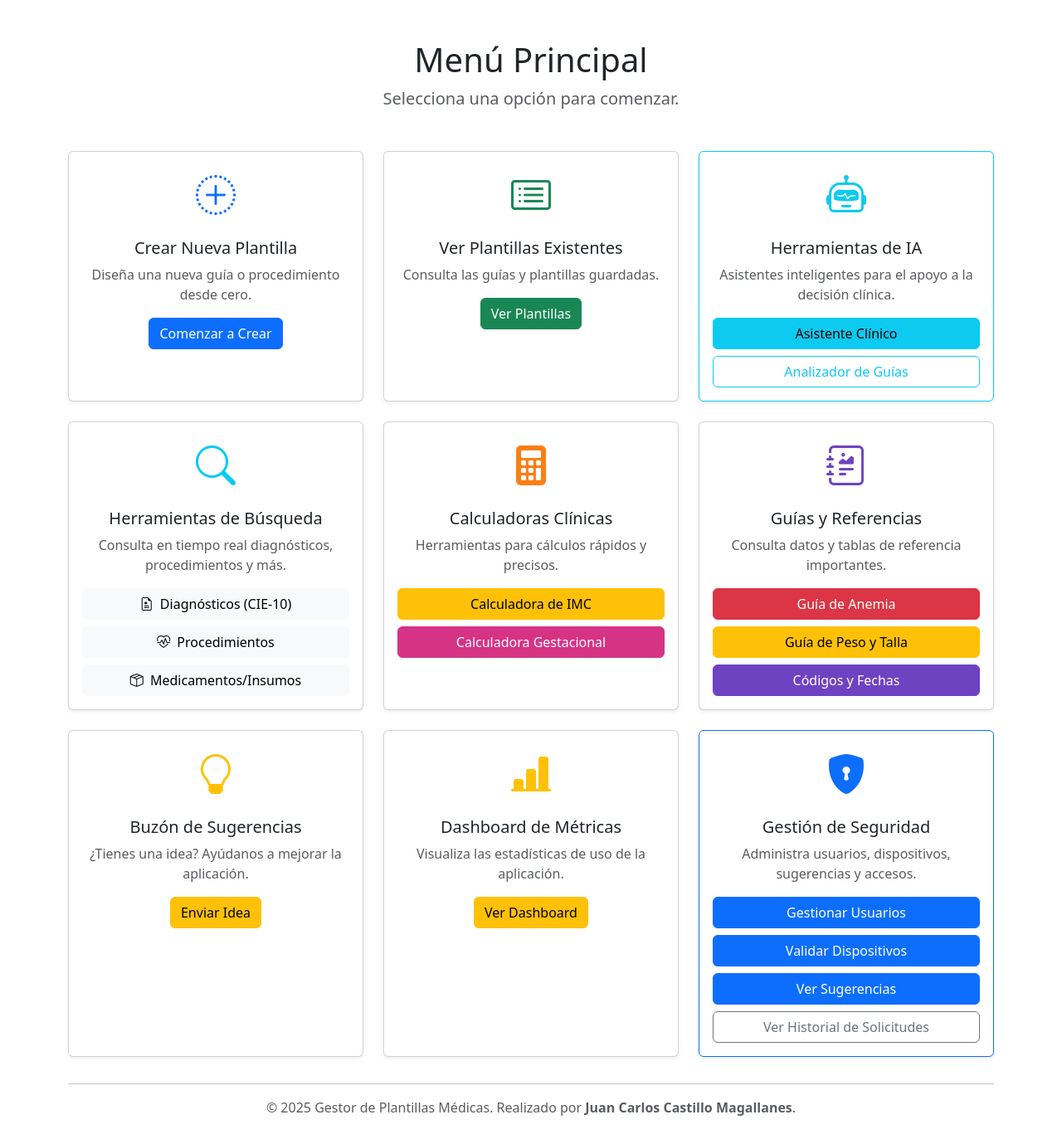
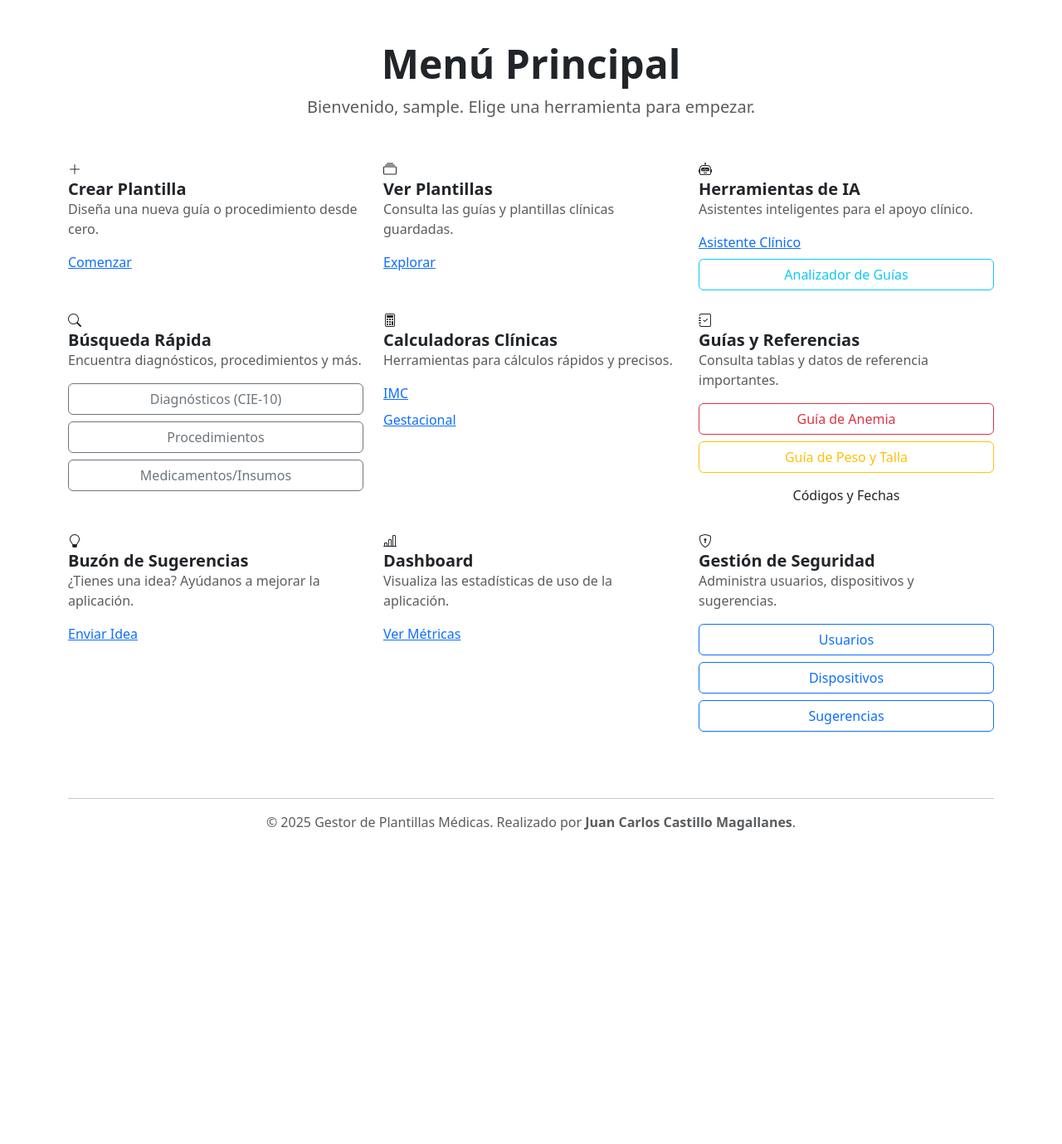
Before and after one commit to juanccm717-cyber/gestor-plantillas-web, a Flask app: page /menu in a window 1280 px wide. Shown: the part 56-1435 px from the top of the page at 83% size. After the commit the page ends 1057 px from the top, so only its background shows below. Run offline with Flask 3, Linux system fonts and the light colour scheme; the visitor is signed in with stand-in values (Sample User, id 1); some libraries are stand-ins or nearby versions.

Commit message:
actualizado

```diff
--- a/templates/menu.html
+++ b/templates/menu.html
@@ -4,44 +4,112 @@
 
 {% block styles %}
 <style>
-    /* Estilo para asegurar que las tarjetas en la misma fila tengan la misma altura */
-    .card {
+    /* --- Estilos Generales del Cuerpo --- */
+    body {
+        background-color: #f8f9fa; /* Un fondo gris muy claro */
+    }
+
+    /* --- Estilos para las Tarjetas del Menú --- */
+    .menu-card {
+        background-color: #ffffff;
+        border: none;
+        border-radius: 15px; /* Bordes más redondeados */
+        box-shadow: 0 10px 25px rgba(0, 0, 0, 0.08);
+        transition: transform 0.3s ease, box-shadow 0.3s ease;
         display: flex;
         flex-direction: column;
     }
-    .card-body {
+
+    .menu-card:hover {
+        transform: translateY(-8px); /* Efecto de elevación al pasar el cursor */
+        box-shadow: 0 15px 30px rgba(0, 0, 0, 0.12);
+    }
+
+    .menu-card .card-body {
+        padding: 2rem;
         flex-grow: 1;
         display: flex;
         flex-direction: column;
+        text-align: center;
     }
-    .card-body .mt-auto {
-        margin-top: auto;
+
+    /* --- Estilos para los Iconos --- */
+    .icon-circle {
+        width: 70px;
+        height: 70px;
+        border-radius: 50%;
+        display: inline-flex;
+        align-items: center;
+        justify-content: center;
+        margin-bottom: 1.5rem;
+        font-size: 2.5rem; /* Iconos más grandes */
+        color: #fff;
     }
+
+    /* Paleta de colores para los círculos de los iconos */
+    .icon-blue { background: linear-gradient(135deg, #0d6efd, #0a58ca); }
+    .icon-green { background: linear-gradient(135deg, #198754, #146c43); }
+    .icon-cyan { background: linear-gradient(135deg, #0dcaf0, #3dd5f3); }
+    .icon-orange { background: linear-gradient(135deg, #fd7e14, #f76707); }
+    .icon-purple { background: linear-gradient(135deg, #6f42c1, #6139a8); }
+    .icon-yellow { background: linear-gradient(135deg, #ffc107, #f5b000); }
+    .icon-pink { background: linear-gradient(135deg, #d63384, #c21a72); }
+    .icon-red { background: linear-gradient(135deg, #dc3545, #c92131); }
+
+
+    /* --- Estilos para los Botones --- */
+    .btn-menu {
+        border-radius: 50px; /* Botones tipo "píldora" */
+        padding: 0.75rem 1.5rem;
+        font-weight: 600;
+        border: none;
+        transition: all 0.3s ease;
+        color: #fff !important; /* Asegurar texto blanco */
+    }
+
+    .btn-menu:hover {
+        transform: translateY(-2px);
+        box-shadow: 0 4px 15px rgba(0, 0, 0, 0.2);
+    }
+
+    /* Degradados para los botones */
+    .btn-grad-blue { background-image: linear-gradient(to right, #007bff, #0056b3); }
+    .btn-grad-green { background-image: linear-gradient(to right, #28a745, #218838); }
+    .btn-grad-cyan { background-image: linear-gradient(to right, #17a2b8, #117a8b); }
+    .btn-grad-orange { background-image: linear-gradient(to right, #fd7e14, #f76707); }
+    .btn-grad-purple { background-image: linear-gradient(to right, #6f42c1, #6139a8); }
+    .btn-grad-yellow { background-image: linear-gradient(to right, #ffc107, #f5b000); color: #212529 !important; }
+    .btn-grad-pink { background-image: linear-gradient(to right, #d63384, #c21a72); }
+    .btn-grad-red { background-image: linear-gradient(to right, #dc3545, #c92131); }
+
+    .btn-outline-menu {
+        border-radius: 50px;
+        padding: 0.75rem 1.5rem;
+        font-weight: 600;
+        transition: all 0.3s ease;
+    }
+
 </style>
 {% endblock %}
 
 {% block content %}
-<div class="container mt-5">
+<div class="container my-5">
     <div class="text-center mb-5">
-        <h1>Menú Principal</h1>
-        <p class="lead text-muted">Selecciona una opción para comenzar.</p>
+        <h1 class="display-5 fw-bold">Menú Principal</h1>
+        <p class="lead text-muted">Bienvenido, {{ session.username }}. Elige una herramienta para empezar.</p>
     </div>
 
     <div class="row justify-content-center g-4">
 
-        <!-- ================================================== -->
-        <!--           TARJETAS DE GESTIÓN PRINCIPAL            -->
-        <!-- ================================================== -->
-
         <!-- Tarjeta para Crear Plantilla (Solo Admin) -->
         {% if session.role == 'administrador' %}
         <div class="col-lg-4 col-md-6">
-            <div class="card h-100 shadow-sm">
-                <div class="card-body text-center">
-                    <div class="mb-3"><i class="bi bi-plus-circle-dotted" style="font-size: 3rem; color: #0d6efd;"></i></div>
-                    <h5 class="card-title">Crear Nueva Plantilla</h5>
+            <div class="menu-card">
+                <div class="card-body">
+                    <div class="icon-circle icon-blue"><i class="bi bi-plus-lg"></i></div>
+                    <h5 class="card-title fw-bold">Crear Plantilla</h5>
                     <p class="card-text text-muted">Diseña una nueva guía o procedimiento desde cero.</p>
-                    <a href="{{ url_for('plantillas') }}" class="btn btn-primary mt-auto">Comenzar a Crear</a>
+                    <a href="{{ url_for('plantillas') }}" class="btn-menu btn-grad-blue mt-auto">Comenzar</a>
                 </div>
             </div>
         </div>
@@ -49,138 +117,120 @@
 
         <!-- Tarjeta para Ver Plantillas -->
         <div class="col-lg-4 col-md-6">
-            <div class="card h-100 shadow-sm">
-                <div class="card-body text-center">
-                    <div class="mb-3"><i class="bi bi-card-list" style="font-size: 3rem; color: #198754;"></i></div>
-                    <h5 class="card-title">Ver Plantillas Existentes</h5>
-                    <p class="card-text text-muted">Consulta las guías y plantillas guardadas.</p>
-                    <a href="{{ url_for('ver_plantillas') }}" class="btn btn-success mt-auto">Ver Plantillas</a>
+            <div class="menu-card">
+                <div class="card-body">
+                    <div class="icon-circle icon-green"><i class="bi bi-collection"></i></div>
+                    <h5 class="card-title fw-bold">Ver Plantillas</h5>
+                    <p class="card-text text-muted">Consulta las guías y plantillas clínicas guardadas.</p>
+                    <a href="{{ url_for('ver_plantillas') }}" class="btn-menu btn-grad-green mt-auto">Explorar</a>
                 </div>
             </div>
         </div>
 
-        <!-- ================================================== -->
-        <!--           TARJETA UNIFICADA: HERRAMIENTAS DE IA    -->
-        <!-- ================================================== -->
+        <!-- Tarjeta Unificada: Herramientas de IA -->
         <div class="col-lg-4 col-md-6">
-            <div class="card h-100 shadow-sm border-info">
-                <div class="card-body text-center">
-                    <div class="mb-3"><i class="bi bi-robot" style="font-size: 3rem; color: #0dcaf0;"></i></div>
-                    <h5 class="card-title">Herramientas de IA</h5>
-                    <p class="card-text text-muted">Asistentes inteligentes para el apoyo a la decisión clínica.</p>
+            <div class="menu-card">
+                <div class="card-body">
+                    <div class="icon-circle icon-cyan"><i class="bi bi-robot"></i></div>
+                    <h5 class="card-title fw-bold">Herramientas de IA</h5>
+                    <p class="card-text text-muted">Asistentes inteligentes para el apoyo clínico.</p>
                     <div class="mt-auto w-100">
-                        <a href="{{ url_for('asistente_clinico') }}" class="btn btn-info d-block mb-2">Asistente Clínico</a>
+                        <a href="{{ url_for('asistente_clinico') }}" class="btn-menu btn-grad-cyan d-block mb-2">Asistente Clínico</a>
                         {% if session.role == 'administrador' %}
-                        <a href="{{ url_for('analizar_guia_page') }}" class="btn btn-outline-info d-block">Analizador de Guías</a>
+                        <a href="{{ url_for('analizar_guia_page') }}" class="btn btn-outline-info btn-outline-menu d-block">Analizador de Guías</a>
                         {% endif %}
                     </div>
                 </div>
             </div>
         </div>
 
-        <!-- ================================================== -->
-        <!--           TARJETA UNIFICADA: BÚSQUEDA              -->
-        <!-- ================================================== -->
+        <!-- Tarjeta Unificada: Búsqueda -->
         <div class="col-lg-4 col-md-6">
-            <div class="card h-100 shadow-sm">
-                <div class="card-body text-center">
-                    <div class="mb-3"><i class="bi bi-search" style="font-size: 3rem; color: #0dcaf0;"></i></div>
-                    <h5 class="card-title">Herramientas de Búsqueda</h5>
-                    <p class="card-text text-muted">Consulta en tiempo real diagnósticos, procedimientos y más.</p>
+            <div class="menu-card">
+                <div class="card-body">
+                    <div class="icon-circle icon-purple"><i class="bi bi-search"></i></div>
+                    <h5 class="card-title fw-bold">Búsqueda Rápida</h5>
+                    <p class="card-text text-muted">Encuentra diagnósticos, procedimientos y más.</p>
                     <div class="mt-auto w-100">
-                        <a href="{{ url_for('buscar_diagnosticos') }}" class="btn btn-light d-block mb-2"><i class="bi bi-file-earmark-medical me-1"></i> Diagnósticos (CIE-10)</a>
-                        <a href="{{ url_for('buscar_procedimientos_page') }}" class="btn btn-light d-block mb-2"><i class="bi bi-heart-pulse me-1"></i> Procedimientos</a>
-                        <a href="{{ url_for('buscar_items') }}" class="btn btn-light d-block"><i class="bi bi-box-seam me-1"></i> Medicamentos/Insumos</a>
+                        <a href="{{ url_for('buscar_diagnosticos') }}" class="btn btn-outline-secondary d-block mb-2">Diagnósticos (CIE-10)</a>
+                        <a href="{{ url_for('buscar_procedimientos_page') }}" class="btn btn-outline-secondary d-block mb-2">Procedimientos</a>
+                        <a href="{{ url_for('buscar_items') }}" class="btn btn-outline-secondary d-block">Medicamentos/Insumos</a>
                     </div>
                 </div>
             </div>
         </div>
 
-        <!-- ================================================== -->
-        <!--           TARJETA UNIFICADA: CALCULADORAS          -->
-        <!-- ================================================== -->
+        <!-- Tarjeta Unificada: Calculadoras -->
         <div class="col-lg-4 col-md-6">
-            <div class="card h-100 shadow-sm">
-                <div class="card-body text-center">
-                    <div class="mb-3"><i class="bi bi-calculator-fill" style="font-size: 3rem; color: #fd7e14;"></i></div>
-                    <h5 class="card-title">Calculadoras Clínicas</h5>
+            <div class="menu-card">
+                <div class="card-body">
+                    <div class="icon-circle icon-orange"><i class="bi bi-calculator"></i></div>
+                    <h5 class="card-title fw-bold">Calculadoras Clínicas</h5>
                     <p class="card-text text-muted">Herramientas para cálculos rápidos y precisos.</p>
                     <div class="mt-auto w-100">
-                        <a href="{{ url_for('calculadora_imc') }}" class="btn btn-warning d-block mb-2">Calculadora de IMC</a>
-                        <a href="{{ url_for('calculadora_gestacional') }}" class="btn btn-pink d-block">Calculadora Gestacional</a>
+                        <a href="{{ url_for('calculadora_imc') }}" class="btn-menu btn-grad-orange d-block mb-2">IMC</a>
+                        <a href="{{ url_for('calculadora_gestacional') }}" class="btn-menu btn-grad-pink d-block">Gestacional</a>
                     </div>
                 </div>
             </div>
         </div>
 
-        <!-- ================================================== -->
-        <!--           TARJETA UNIFICADA: GUÍAS RÁPIDAS         -->
-        <!-- ================================================== -->
+        <!-- Tarjeta Unificada: Guías Rápidas -->
         <div class="col-lg-4 col-md-6">
-            <div class="card h-100 shadow-sm">
-                <div class="card-body text-center">
-                    <div class="mb-3"><i class="bi bi-journal-richtext" style="font-size: 3rem; color: #6f42c1;"></i></div>
-                    <h5 class="card-title">Guías y Referencias</h5>
-                    <p class="card-text text-muted">Consulta datos y tablas de referencia importantes.</p>
+            <div class="menu-card">
+                <div class="card-body">
+                    <div class="icon-circle icon-red"><i class="bi bi-journal-check"></i></div>
+                    <h5 class="card-title fw-bold">Guías y Referencias</h5>
+                    <p class="card-text text-muted">Consulta tablas y datos de referencia importantes.</p>
                     <div class="mt-auto w-100">
-                        <a href="{{ url_for('guia_anemia') }}" class="btn btn-danger d-block mb-2">Guía de Anemia</a>
-                        <a href="{{ url_for('guia_peso_talla') }}" class="btn btn-warning d-block mb-2">Guía de Peso y Talla</a>
-                        <a href="{{ url_for('referencia_codigos') }}" class="btn btn-purple d-block">Códigos y Fechas</a>
+                        <a href="{{ url_for('guia_anemia') }}" class="btn btn-outline-danger d-block mb-2">Guía de Anemia</a>
+                        <a href="{{ url_for('guia_peso_talla') }}" class="btn btn-outline-warning d-block mb-2">Guía de Peso y Talla</a>
+                        <a href="{{ url_for('referencia_codigos') }}" class="btn btn-outline-purple d-block">Códigos y Fechas</a>
                     </div>
                 </div>
             </div>
         </div>
 
-        <!-- ================================================== -->
-        <!--           TARJETAS DE ADMINISTRACIÓN Y FEEDBACK     -->
-        <!-- ================================================== -->
-
         <!-- Tarjeta para Enviar Sugerencia -->
         <div class="col-lg-4 col-md-6">
-            <div class="card h-100 shadow-sm">
-                <div class="card-body text-center">
-                    <div class="mb-3"><i class="bi bi-lightbulb" style="font-size: 3rem; color: #ffc107;"></i></div>
-                    <h5 class="card-title">Buzón de Sugerencias</h5>
+            <div class="menu-card">
+                <div class="card-body">
+                    <div class="icon-circle icon-yellow"><i class="bi bi-lightbulb"></i></div>
+                    <h5 class="card-title fw-bold">Buzón de Sugerencias</h5>
                     <p class="card-text text-muted">¿Tienes una idea? Ayúdanos a mejorar la aplicación.</p>
-                    <a href="{{ url_for('enviar_sugerencia') }}" class="btn btn-warning mt-auto">Enviar Idea</a>
+                    <a href="{{ url_for('enviar_sugerencia') }}" class="btn-menu btn-grad-yellow mt-auto">Enviar Idea</a>
                 </div>
             </div>
         </div>
 
-        <!-- Tarjeta para el Dashboard (Solo Admin) -->
+        <!-- Tarjetas de Administración (Solo Admin) -->
         {% if session.role == 'administrador' %}
         <div class="col-lg-4 col-md-6">
-            <div class="card h-100 shadow-sm">
-                <div class="card-body text-center">
-                    <div class="mb-3"><i class="bi bi-bar-chart-line-fill" style="font-size: 3rem; color: #ffc107;"></i></div>
-                    <h5 class="card-title">Dashboard de Métricas</h5>
+            <div class="menu-card">
+                <div class="card-body">
+                    <div class="icon-circle icon-purple"><i class="bi bi-bar-chart-line"></i></div>
+                    <h5 class="card-title fw-bold">Dashboard</h5>
                     <p class="card-text text-muted">Visualiza las estadísticas de uso de la aplicación.</p>
-                    <a href="{{ url_for('dashboard') }}" class="btn btn-warning mt-auto">Ver Dashboard</a>
+                    <a href="{{ url_for('dashboard') }}" class="btn-menu btn-grad-purple mt-auto">Ver Métricas</a>
                 </div>
             </div>
         </div>
-        {% endif %}
 
-        <!-- TARJETA DE SEGURIDAD (SOLO ADMIN) -->
-        {% if session.role == 'administrador' %}
         <div class="col-lg-4 col-md-6">
-            <div class="card h-100 shadow-sm border-primary">
-                <div class="card-body text-center">
-                    <div class="mb-3"><i class="bi bi-shield-lock-fill" style="font-size: 3rem; color: #0d6efd;"></i></div>
-                    <h5 class="card-title">Gestión de Seguridad</h5>
-                    <p class="card-text text-muted">Administra usuarios, dispositivos, sugerencias y accesos.</p>
+            <div class="menu-card">
+                <div class="card-body">
+                    <div class="icon-circle icon-blue"><i class="bi bi-shield-lock"></i></div>
+                    <h5 class="card-title fw-bold">Gestión de Seguridad</h5>
+                    <p class="card-text text-muted">Administra usuarios, dispositivos y sugerencias.</p>
                     <div class="mt-auto w-100">
-                        <a href="{{ url_for('gestionar_usuarios') }}" class="btn btn-primary d-block mb-2">Gestionar Usuarios</a>
-                        <a href="{{ url_for('pagina_admin_dispositivos') }}" class="btn btn-primary d-block mb-2 position-relative">
-                            Validar Dispositivos
+                        <a href="{{ url_for('gestionar_usuarios') }}" class="btn btn-outline-primary d-block mb-2">Usuarios</a>
+                        <a href="{{ url_for('pagina_admin_dispositivos') }}" class="btn btn-outline-primary d-block mb-2 position-relative">
+                            Dispositivos
                             {% if solicitudes_pendientes_count > 0 %}
-                                <span class="position-absolute top-0 start-100 translate-middle badge rounded-pill bg-danger">
-                                    {{ solicitudes_pendientes_count }}
-                                </span>
+                                <span class="position-absolute top-0 start-100 translate-middle badge rounded-pill bg-danger">{{ solicitudes_pendientes_count }}</span>
                             {% endif %}
                         </a>
-                        <a href="{{ url_for('ver_sugerencias') }}" class="btn btn-primary d-block mb-2">Ver Sugerencias</a>
-                        <a href="{{ url_for('historial_solicitudes') }}" class="btn btn-outline-secondary d-block">Ver Historial de Solicitudes</a>
+                        <a href="{{ url_for('ver_sugerencias') }}" class="btn btn-outline-primary d-block">Sugerencias</a>
                     </div>
                 </div>
             </div>
```
